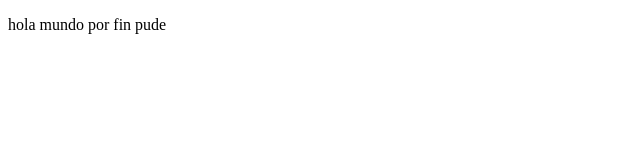
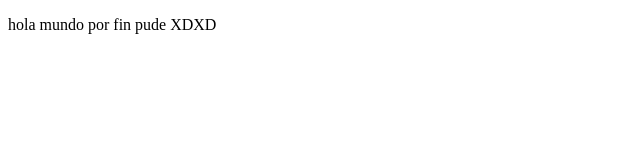
Before and after one commit to HernandoEscobar/proyectoDemoCursoPrework, a plain HTML site: page index.html in a window 1280 px wide. Shown: the full height of the page, 0-640 px from the left. Drawn offline with Linux system fonts and the light colour scheme.

Commit message:
cambios desde ubuntu

```diff
--- a/index.html
+++ b/index.html
@@ -8,7 +8,7 @@
 </head>
 <body>
     <p>
-        hola mundo por fin pude
+        hola mundo por fin pude XDXD
     </p>
 </body>
 </html>
```
